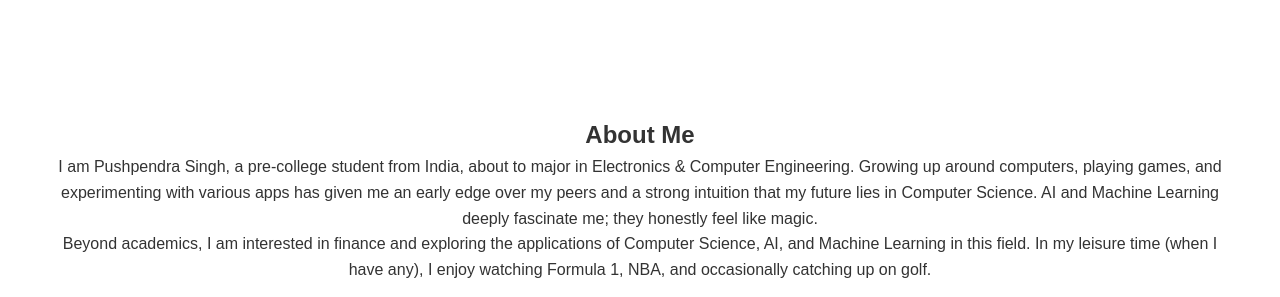
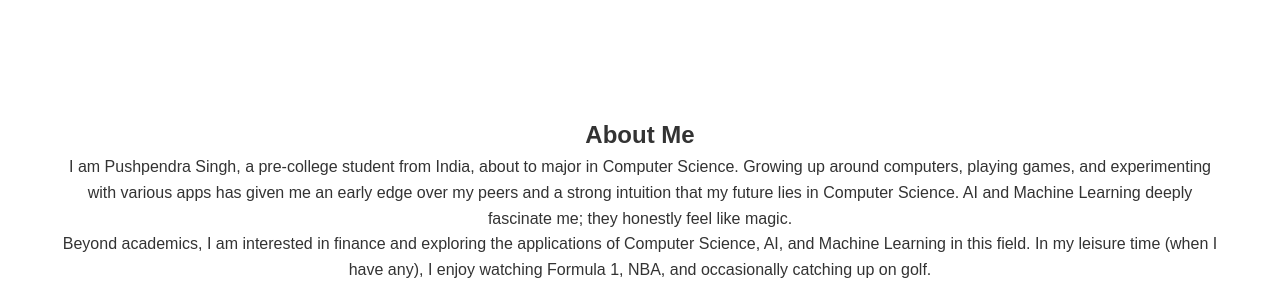
Before and after one commit to AetosDios301/My-website, a plain HTML site: page index.html in a window 1280 px wide. Shown: the part 220-517 px from the top of the page. Drawn offline with Linux system fonts and the light colour scheme; a web font is replaced by a local one.

Commit message:
Update index.html

```diff
--- a/index.html
+++ b/index.html
@@ -216,7 +216,7 @@
     <div class="section" id="about">
       <h2>About Me</h2>
       <p>
-        I am Pushpendra Singh, a pre-college student from India, about to major in Electronics & Computer Engineering. Growing up around computers, playing games, and experimenting with various apps has given me an early edge over my peers and a strong intuition that my future lies in Computer Science. AI and Machine Learning deeply fascinate me; they honestly feel like magic.
+        I am Pushpendra Singh, a pre-college student from India, about to major in Computer Science. Growing up around computers, playing games, and experimenting with various apps has given me an early edge over my peers and a strong intuition that my future lies in Computer Science. AI and Machine Learning deeply fascinate me; they honestly feel like magic.
       </p>
       <p>
         Beyond academics, I am interested in finance and exploring the applications of Computer Science, AI, and Machine Learning in this field. In my leisure time (when I have any), I enjoy watching Formula 1, NBA, and occasionally catching up on golf.
```
